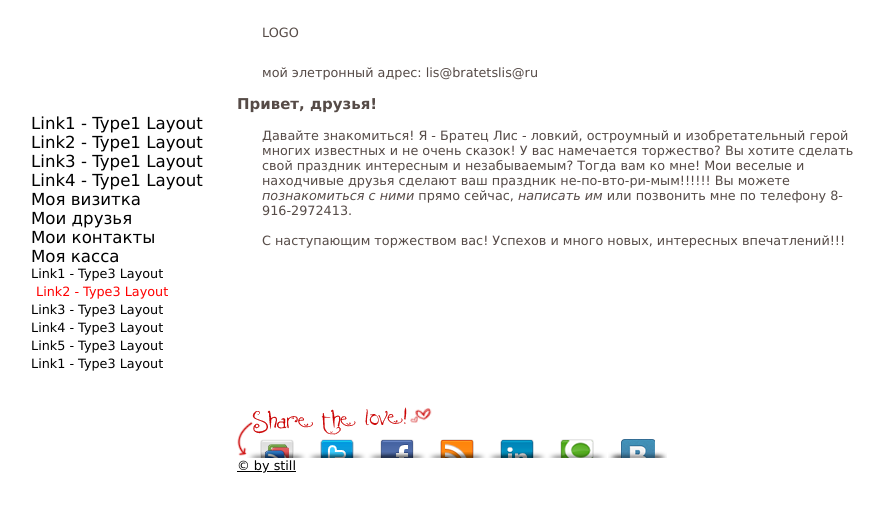
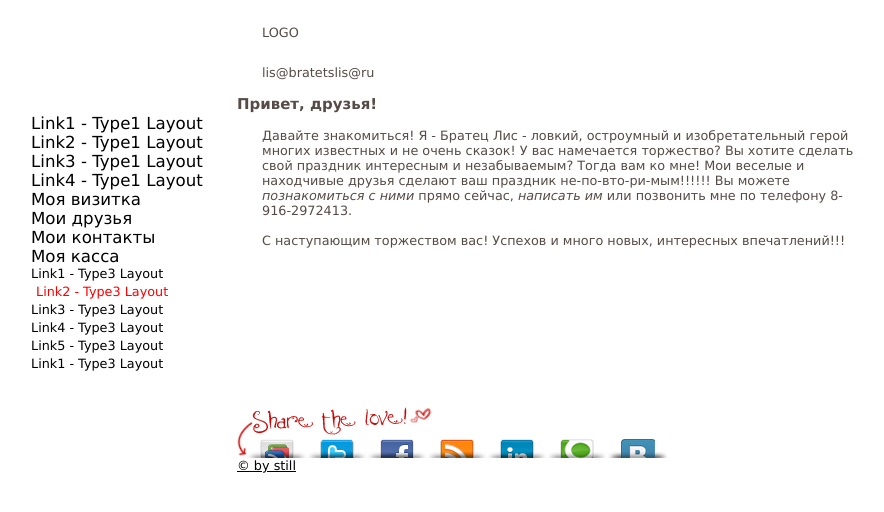
Before and after one commit to bratetslis/Site, a Jekyll site: the page built from testpage4.md, in a window 1280 px wide. Shown: the top 512 px of the page, without its empty margins (211-1095 px from the left). Built offline with Jekyll 4.4.1, drawn with Linux system fonts in a browser that asks for light colours.

Commit message:
Update _layouts/type3.html

```diff
--- a/_layouts/type3.html
+++ b/_layouts/type3.html
@@ -115,7 +115,7 @@ div.sexy-bookmarks ul.socials a:hover{background-color:transparent !important}
 	<div id="banner"><p>LOGO</a></p>
 </div><!-- end banner -->
 	<div id="mainnavi">
- 		<p> мой элетронный адрес:  lis@bratetslis@ru</p>
+ 		<p>   lis@bratetslis@ru</p>
 </div><!-- end mainnavi -->
 	<div id="left">
 		<ul class="borderbottom">
```
